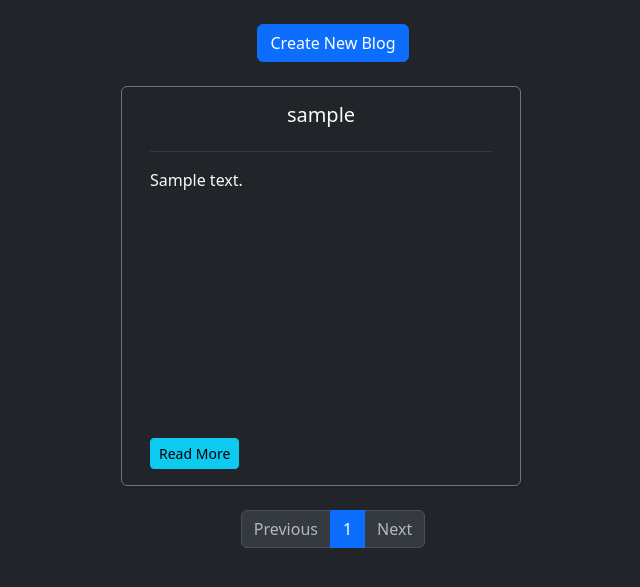
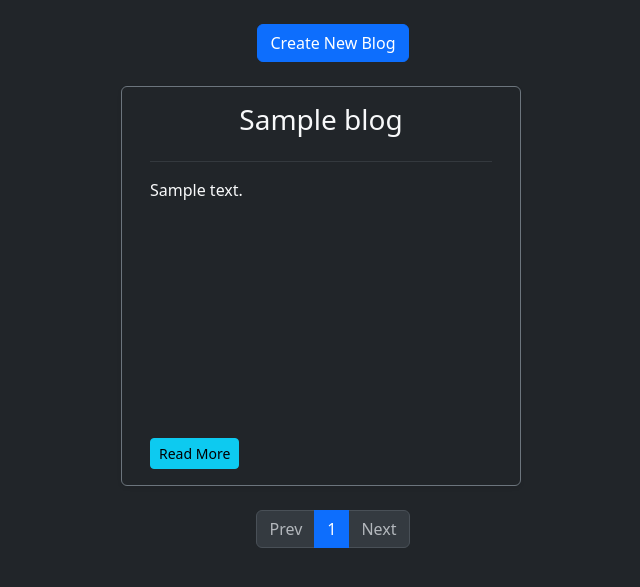
Before and after one commit to aniketkumar101/MindScribe, a Django app: template mindscribe/blog/templates/blog_list.html in a window 1280 px wide. Shown: the part 54-641 px from the top of the page, without its empty margins (307-947 px from the left). Run offline with Django 5.2, Linux system fonts and the light colour scheme; the template is opened without the code that fills it: most values are stand-ins (such as "Sample title", 1, 10 or a date in 2020); data that the repository does not hold is empty.

Commit message:
remove username and add title

```diff
--- a/mindscribe/blog/forms.py
+++ b/mindscribe/blog/forms.py
@@ -6,7 +6,7 @@ from django.contrib.auth.models import User
 class BlogForm(forms.ModelForm):
     class Meta:
         model = Blog
-        fields = ['text']
+        fields = ['title', 'text']
 
 
 class UserRegistrationForm(UserCreationForm):
--- a/mindscribe/blog/models.py
+++ b/mindscribe/blog/models.py
@@ -5,6 +5,7 @@ from django.contrib.auth.models import User
 
 class Blog(models.Model):
     user = models.ForeignKey(User, on_delete=models.CASCADE)
+    title = models.CharField(max_length=200, default='')
     text = models.TextField(max_length=3000)
     # photo = models.ImageField(upload_to='photos/', blank=True, null=True)
     created_at = models.DateTimeField(auto_now_add=True)
--- a/mindscribe/blog/templates/blog_detail.html
+++ b/mindscribe/blog/templates/blog_detail.html
@@ -9,9 +9,9 @@ MindScribe - Blog
 <div class="container mt-5">
   <div class="card bg-dark text-light border-secondary shadow-lg">
     <div class="card-body">
-      <h2 class="card-title text-center mb-3">{{ blog.title }}</h2>
+      <h3 class="card-title text-center mb-3">{{ blog.title }}</h3>
       <p class="text-muted text-center">
-        By {{ blog.user.username }} • {{ blog.created_at|date:"F j, Y" }}
+        By {{ blog.updated_at|date:"F j, Y" }}
       </p>
       <hr class="border-secondary">
       <p class="card-text fs-5" style="line-height: 1.8;">{{ blog.text }}</p>
--- a/mindscribe/blog/templates/blog_list.html
+++ b/mindscribe/blog/templates/blog_list.html
@@ -14,10 +14,9 @@ MindScribe - Blog
     {% for blog in page_obj %}
     <div class="card bg-dark text-light border-secondary shadow-sm d-flex flex-column" style="width: 25rem; height: 25rem;">
         <div class="card-body d-flex flex-column flex-grow-1">
-            {% comment %} <h5 class="card-title text-center">{{ blog.user.username }}</h5> {% endcomment %}
             <div class="d-flex justify-content-between align-items-center mb-2">
                 {% comment %} <a href="{% url 'blog_like' blog.id %}" class="btn btn-sm btn-outline-light" title="Like"><i class="bi bi-hand-thumbs-up"></i></a> {% endcomment %}
-                <h5 class="card-title mb-0 text-center flex-grow-1">{{ blog.user.username }}</h5>
+                <h3 class="card-title mb-0 text-center flex-grow-1">{{ blog.title }}</h3>
                 {% comment %} <a href="{% url 'blog_comment' blog.id %}" class="btn btn-sm btn-outline-light" title="Comment"><i class="bi bi-chat"></i></a> {% endcomment %}
             </div>
 
@@ -53,11 +52,11 @@ MindScribe - Blog
     <ul class="pagination justify-content-center">
         {% if page_obj.has_previous %}
             <li class="page-item">
-                <a class="page-link" href="?page={{ page_obj.previous_page_number }}">Previous</a>
+                <a class="page-link" href="?page={{ page_obj.previous_page_number }}">Prev</a>
             </li>
         {% else %}
             <li class="page-item disabled">
-                <span class="page-link">Previous</span>
+                <span class="page-link">Prev</span>
             </li>
         {% endif %}
 
```
Also changed, not shown: mindscribe/blog/migrations/0006_blog_title.py (added), mindscribe/blog/migrations/0007_alter_blog_title.py (added).
